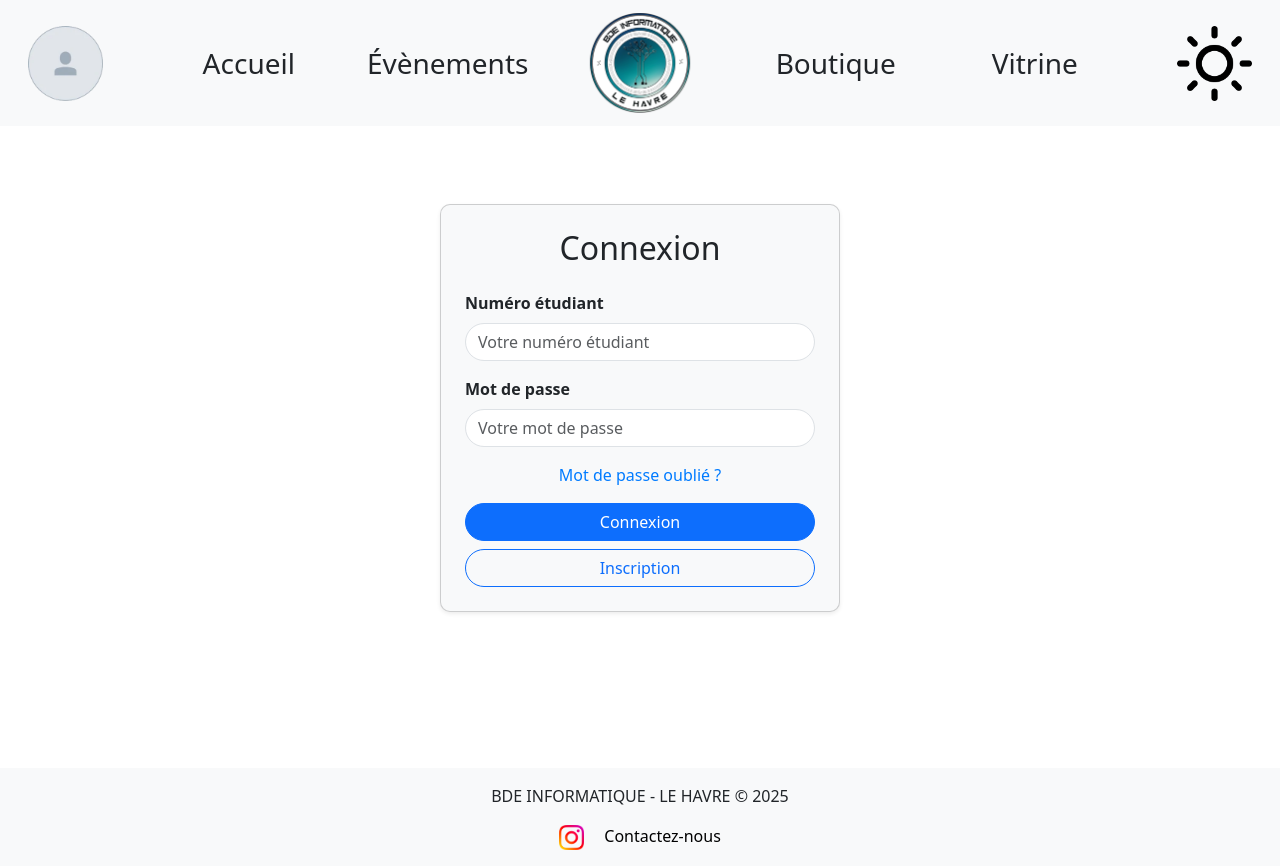
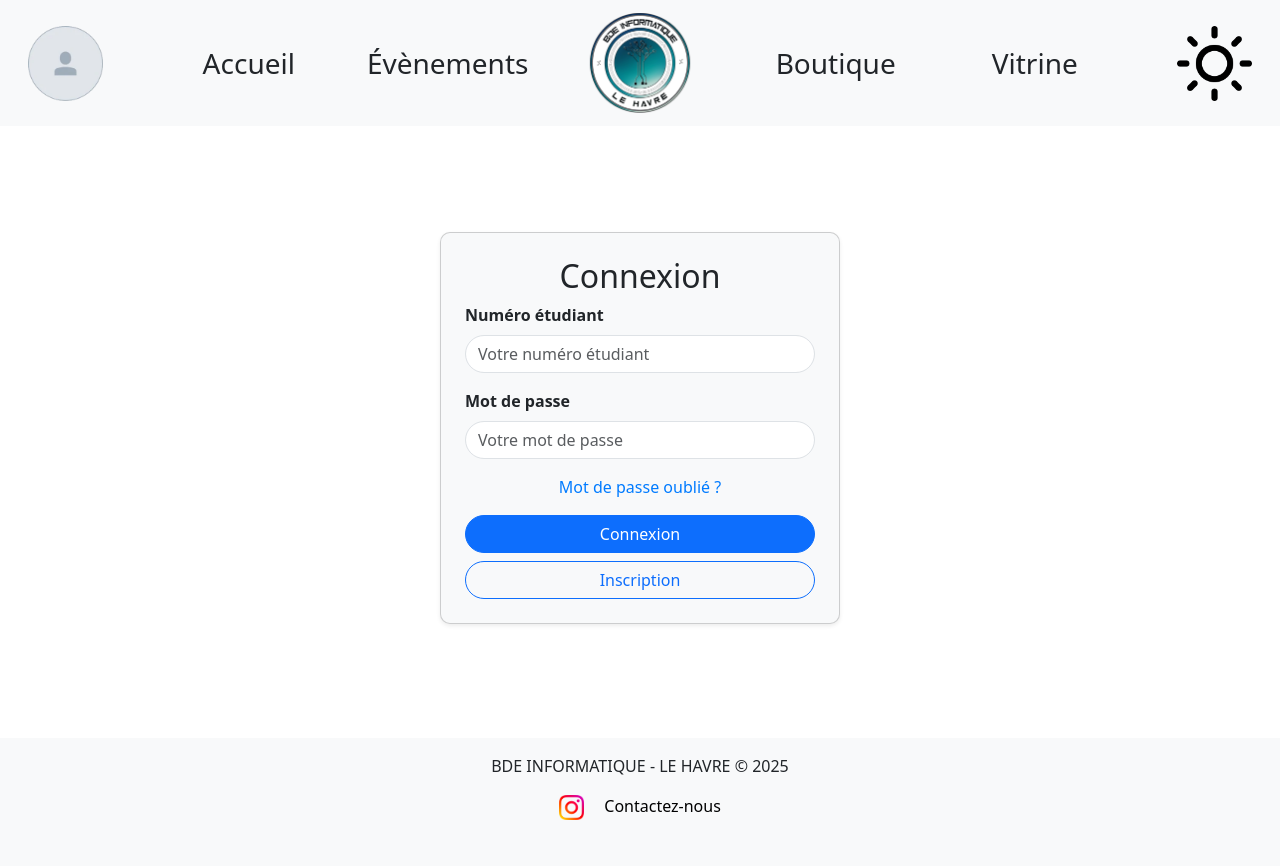
Before and after one commit to ThibaultMangeant/SiteWebBDE, a PHP site: template app/views/login.html.twig in a window 1280 px wide. After the commit the page ends 820 px from the top, so only its background shows below. Run offline with PHP 8.4, Linux system fonts and the light colour scheme; the template is opened without the code that fills it, so the values that code supplies are empty; some libraries are stand-ins or nearby versions.

Commit message:
Ajustement des styles de padding et de hauteur pour une meilleure présentation des pages

```diff
--- a/app/views/_template/base.html.twig
+++ b/app/views/_template/base.html.twig
@@ -64,7 +64,7 @@
 	</nav>
 	</header>
 
-	<div class="container mt-5" style="padding-top: 120px;padding-bottom: 120px;">
+	<div class="container mt-5" style="padding-top: 120px;padding-bottom: 50px;">
 		{% block body %}{% endblock %}
 	</div>
 
--- a/app/views/login.html.twig
+++ b/app/views/login.html.twig
@@ -1,11 +1,10 @@
 {% extends '_template/base.html.twig' %}
 
 
-
 {% block body %}
-<div class="container d-flex justify-content-center align-items-center" style="min-height: 60vh;">
+<div class="container d-flex justify-content-center align-items-center" style="min-height: 65vh;">
     <div class="card p-4 shadow-sm" style="width: 100%; max-width: 400px; background-color: #f8f9fa; border-radius: 10px;">
-        <h2 class="text-center mb-4">Connexion</h2>
+        <h2 class="text-center ">Connexion</h2>
 
         <!-- Message d'erreur à afficher si besoin -->
         {% if error %}
```
